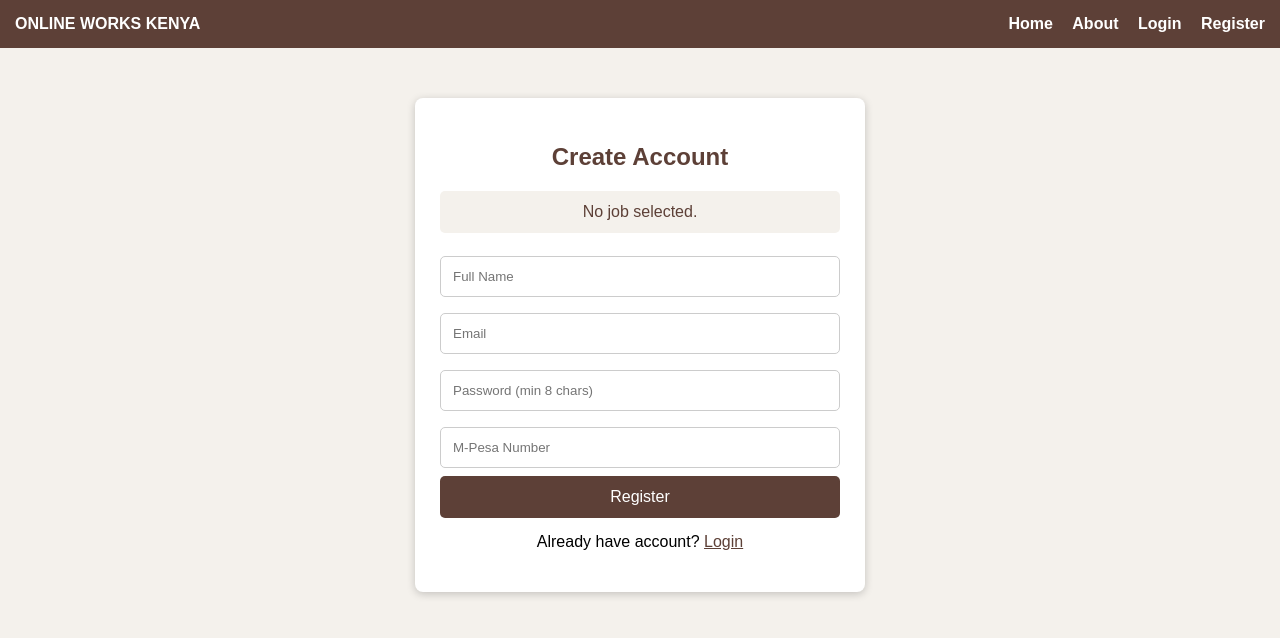
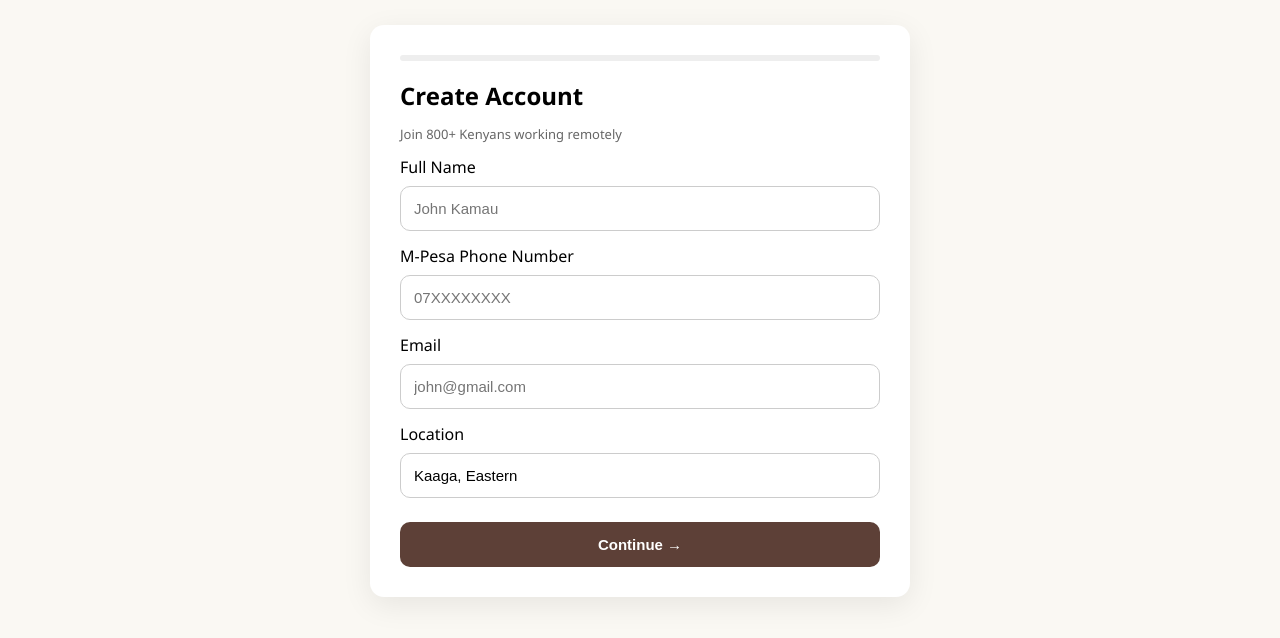
Before and after one commit to Gody-debug/work-_remotely_kenya, a website: page register.html in a window 1280 px wide. Drawn offline with Linux system fonts and the light colour scheme.

Commit message:
Refactor register.html with new layout and styles

```diff
--- a/register.html
+++ b/register.html
@@ -1,329 +1,96 @@
  <!DOCTYPE html>
 <html>
-
 <head>
 <meta charset="UTF-8">
 <meta name="viewport" content="width=device-width, initial-scale=1.0">
-<title>Register</title>
+<title>Register - WorkRemote</title>
+<style>
+body{font-family:Segoe UI,Arial; background:#FAF8F3; margin:0; display:flex; justify-content:center; padding:25px;}
+.card{background:white; max-width:480px; width:100%; padding:30px; border-radius:14px; box-shadow:0 8px 30px rgba(0,0,0,0.08);}
+.step{display:none;}.step.active{display:block;}
+input, select{width:100%; padding:13px; border-radius:10px; border:1px solid #ccc; margin:8px 0 14px 0; font-size:15px; box-sizing:border-box;}
+.btn{background:#5D4037; color:white; border:none; padding:14px; border-radius:10px; width:100%; font-weight:bold; font-size:15px; cursor:pointer; margin-top:10px;}
+.btn-green{background:#00b050;}
+.opt{border:1px solid #ddd; padding:12px 14px; border-radius:10px; margin:8px 0; cursor:pointer; display:flex; align-items:center; gap:10px;}
+.opt.selected{border-color:#5D4037; background:#F5F1E8; font-weight:bold;}
+.progress{height:6px; background:#eee; border-radius:10px; margin-bottom:18px; overflow:hidden;}
+.progress div{height:100%; background:#5D4037; width:0%; transition:0.3s;}
+</style>
+</head>
+<body>
+<div class="card">
+<div class="progress"><div id="prog"></div></div>
 
-<style>
-body{
-    margin:0;
-    font-family:Arial;
-    background:#f4f1ec;
-}
-
-.header{
-    background:#5D4037;
-    color:white;
-    padding:15px;
-    display:flex;
-    justify-content:space-between;
-    align-items:center;
-}
-
-.header a{
-    color:white;
-    text-decoration:none;
-    margin-left:15px;
-    font-weight:bold;
-}
-
-.box{
-    background:white;
-    max-width:400px;
-    margin:50px auto;
-    padding:25px;
-    border-radius:8px;
-    box-shadow:0 2px 8px rgba(0,0,0,0.2);
-}
-
-input{
-    width:100%;
-    padding:12px;
-    margin:8px 0;
-    border:1px solid #ccc;
-    border-radius:5px;
-    box-sizing:border-box;
-}
-
-.btn{
-    background:#5D4037;
-    color:white;
-    border:none;
-    padding:12px;
-    width:100%;
-    border-radius:5px;
-    cursor:pointer;
-    font-size:16px;
-}
-
-.btn:hover{
-    background:#3E2723;
-}
-
-h2{
-    color:#5D4037;
-    text-align:center;
-}
-
-.error{
-    color:red;
-    font-size:13px;
-    display:none;
-}
-
-.selected-job{
-    background:#f4f1ec;
-    padding:12px;
-    margin-bottom:15px;
-    border-radius:5px;
-    color:#5D4037;
-    text-align:center;
-}
-</style>
-
-</head>
-
-<body>
-
-<div class="header">
-
-<div>
-<b>ONLINE WORKS KENYA</b>
+<div id="step1" class="step active">
+<h2 style="margin:0;">Create Account</h2>
+<p style="color:#666; font-size:13px;">Join 800+ Kenyans working remotely</p>
+<label>Full Name</label><input id="name" placeholder="John Kamau">
+<label>M-Pesa Phone Number</label><input id="phone" placeholder="07XXXXXXXX">
+<label>Email</label><input id="email" placeholder="john@gmail.com" type="email">
+<label>Location</label><input id="loc" value="Kaaga, Eastern">
+<button class="btn" onclick="nextStep(2)">Continue →</button>
 </div>
 
-<div>
-<a href="index.html">Home</a>
-<a href="about.html">About</a>
-<a href="login.html">Login</a>
-<a href="register.html">Register</a>
+<div id="step2" class="step">
+<h2>Experience Check</h2>
+<p style="color:#666; font-size:14px;">Have you ever worked remotely before?</p>
+<div class="opt" onclick="selectOpt(this,'remote','Yes')"><input type="radio" name="remote"> Yes, I have</div>
+<div class="opt" onclick="selectOpt(this,'remote','No')"><input type="radio" name="remote"> No, first time</div>
+<div class="opt" onclick="selectOpt(this,'remote','Some')"><input type="radio" name="remote"> I have done some online tasks</div>
+<button class="btn" onclick="nextStep(3)">Next →</button>
+</div>
+
+<div id="step3" class="step">
+<h2>Your Skills</h2>
+<p style="color:#666; font-size:14px;">Which tasks can you do well? (Select all)</p>
+<div class="opt" onclick="toggleOpt(this)"><input type="checkbox"> ✍️ Writing & Translation (Swahili/English)</div>
+<div class="opt" onclick="toggleOpt(this)"><input type="checkbox"> 🔍 Research & Fact-checking</div>
+<div class="opt" onclick="toggleOpt(this)"><input type="checkbox"> 🏷️ Data Entry & Image Labeling</div>
+<div class="opt" onclick="toggleOpt(this)"><input type="checkbox"> 🧮 Teaching / Math / KCSE</div>
+<div class="opt" onclick="toggleOpt(this)"><input type="checkbox"> 💬 Understanding Sheng & Kenyan Culture</div>
+<button class="btn" onclick="nextStep(4)">Next →</button>
+</div>
+
+<div id="step4" class="step">
+<h2>Availability</h2>
+<p style="color:#666; font-size:14px;">How much time can you give per day?</p>
+<div class="opt" onclick="selectOpt(this,'time','2-3 hrs')"><input type="radio" name="time"> 2-3 hours (part-time)</div>
+<div class="opt" onclick="selectOpt(this,'time','4-6 hrs')"><input type="radio" name="time"> 4-6 hours (most day)</div>
+<div class="opt" onclick="selectOpt(this,'time','8 hrs')"><input type="radio" name="time"> 8 hours (full-time)</div>
+<button class="btn btn-green" onclick="finishReg()">Complete & Activate Account →</button>
+<p style="font-size:11px; color:#888; text-align:center; margin-top:10px;">Final step: secure your workspace with one-time activation</p>
 </div>
 
 </div>
-
-
-<div class="box">
-
-<h2>Create Account</h2>
-
-<div id="selected-job" class="selected-job">
-Loading selected job...
-</div>
-
-<input id="name" type="text" placeholder="Full Name">
-
-<input id="email" type="email" placeholder="Email">
-
-<input id="pass" type="password" placeholder="Password (min 8 chars)">
-
-<p id="error" class="error"></p>
-
-<input id="mpesa" type="text" placeholder="M-Pesa Number">
-
-<button class="btn" onclick="register()">Register</button>
-
-<p style="text-align:center;margin-top:15px;">
-Already have account?
-<a href="login.html" style="color:#5D4037;">Login</a>
-</p>
-
-</div>
-
-
 <script>
-
-var selectedJob = null;
-
-const jobId = new URLSearchParams(window.location.search).get("job");
-
-
-if (jobId) {
-
-    fetch("http://localhost:3000/api/jobs")
-
-        .then(response => response.json())
-
-        .then(jobs => {
-
-            selectedJob = jobs.find(job => job.id == jobId);
-
-            const jobDisplay = document.getElementById("selected-job");
-
-            if (selectedJob) {
-
-                jobDisplay.textContent =
-                    selectedJob.title + " — KSH " + selectedJob.pay;
-
-            } else {
-
-                jobDisplay.textContent = "Job not found.";
-
-            }
-
-        })
-
-        .catch(error => {
-
-            console.error("Error loading selected job:", error);
-
-            document.getElementById("selected-job").textContent =
-                "Unable to load selected job.";
-
-        });
-
-} else {
-
-    document.getElementById("selected-job").textContent =
-        "No job selected.";
-
+let data={};
+function nextStep(n){
+ if(n==2){
+  if(!document.getElementById('name').value ||!document.getElementById('phone').value){ alert('Fill Name and Phone'); return;}
+  data.name=document.getElementById('name').value;
+  data.phone=document.getElementById('phone').value;
+  data.email=document.getElementById('email').value;
+  data.loc=document.getElementById('loc').value;
+ }
+ document.querySelectorAll('.step').forEach(s=>s.classList.remove('active'));
+ document.getElementById('step'+n).classList.add('active');
+ document.getElementById('prog').style.width = (n*25)+'%';
 }
-
-
-function register(){
-
-    var name = document.getElementById("name").value.trim();
-
-    var email = document.getElementById("email").value.trim().toLowerCase();
-
-    var pass = document.getElementById("pass").value;
-
-    var mpesa = document.getElementById("mpesa").value.trim();
-
-    var err = document.getElementById("error");
-
-
-    if(name === ""){
-
-        err.textContent = "Enter your full name!";
-
-        err.style.display = "block";
-
-        return;
-    }
-
-
-    if(pass.length < 8){
-
-        err.textContent = "Password must be at least 8 characters!";
-
-        err.style.display = "block";
-
-        return;
-    }
-
-
-    if(!email.includes("@")){
-
-        err.textContent = "Enter valid email!";
-
-        err.style.display = "block";
-
-        return;
-    }
-
-
-    if(mpesa === ""){
-
-        err.textContent = "Enter your M-Pesa number!";
-
-        err.style.display = "block";
-
-        return;
-    }
-
-
-    var users = JSON.parse(
-        localStorage.getItem("owk_users") || "[]"
-    );
-
-
-    if(users.find(u => u.email === email)){
-
-        err.textContent =
-            "This email already has an account! Please login.";
-
-        err.style.display = "block";
-
-        return;
-    }
-
-
-    users.push({
-
-        name: name,
-
-        email: email,
-
-        mpesa: mpesa,
-
-        jobId: selectedJob ? selectedJob.id : null,
-
-        jobTitle: selectedJob ? selectedJob.title : null
-
-    });
-
-
-    localStorage.setItem(
-        "owk_users",
-        JSON.stringify(users)
-    );
-
-    localStorage.setItem(
-        "owk_current",
-        email
-    );
-
-
-    err.style.display = "none";
-
-
-    fetch("http://localhost:3000/api/register", {
-
-        method: "POST",
-
-        headers: {
-            "Content-Type": "application/json"
-        },
-
-        body: JSON.stringify({
-
-            name: name,
-
-            email: email,
-
-            mpesa: mpesa,
-
-            jobId: selectedJob ? selectedJob.id : null,
-
-            jobTitle: selectedJob ? selectedJob.title : null
-
-        })
-
-    })
-
-    .then(response => response.json())
-
-    .then(data => {
-
-        alert(data.message);
-
-        window.location.href = "payment.html";
-
-    })
-
-    .catch(error => {
-
-        console.error("Registration error:", error);
-
-        alert("Could not connect to the registration server.");
-
-    });
-
+function selectOpt(el,key,val){
+ el.parentElement.querySelectorAll('.opt').forEach(o=>o.classList.remove('selected'));
+ el.classList.add('selected');
+ el.querySelector('input').checked=true;
+ data[key]=val;
 }
-
+function toggleOpt(el){
+ el.classList.toggle('selected');
+ el.querySelector('input').checked = el.classList.contains('selected');
+}
+function finishReg(){
+ localStorage.setItem('workremote_user', JSON.stringify(data));
+ localStorage.setItem('workremote_phone', data.phone);
+ location.href='payment.html?phone='+encodeURIComponent(data.phone);
+}
 </script>
-
 </body>
-
 </html>
```
